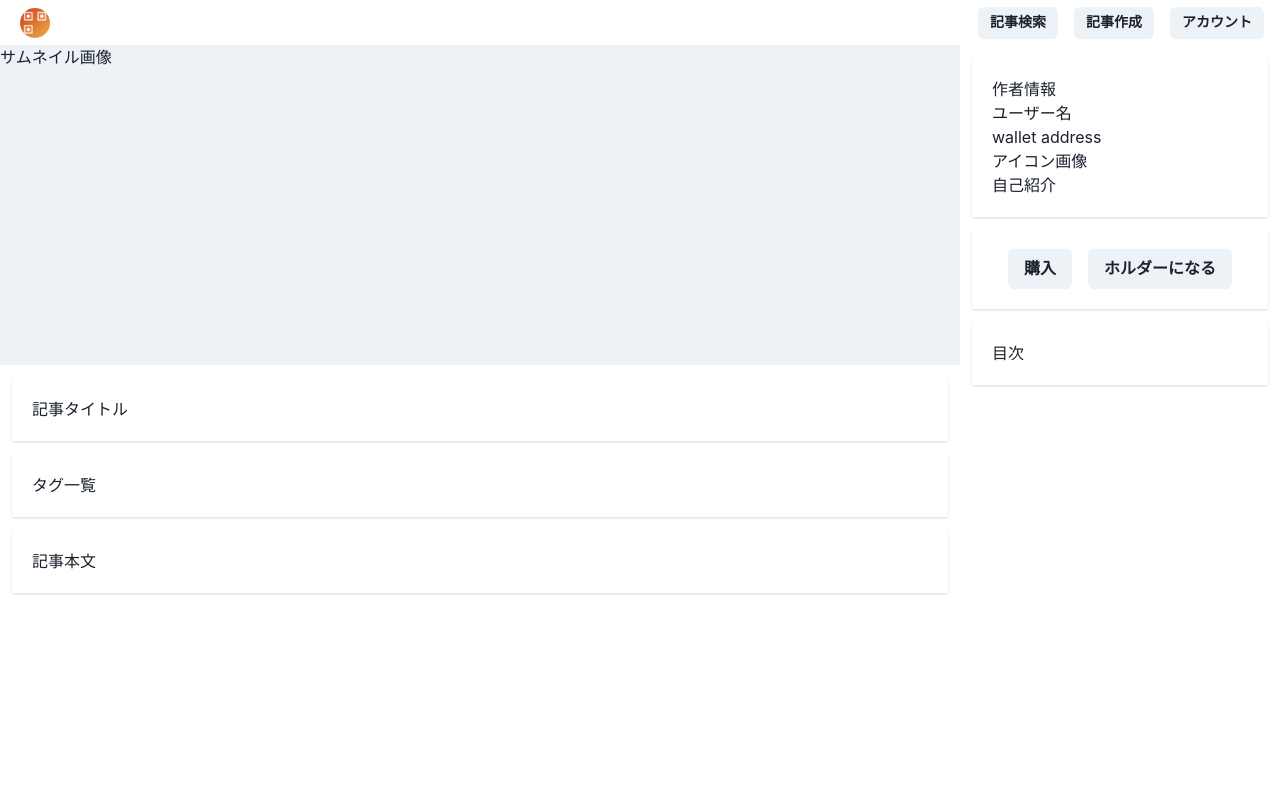
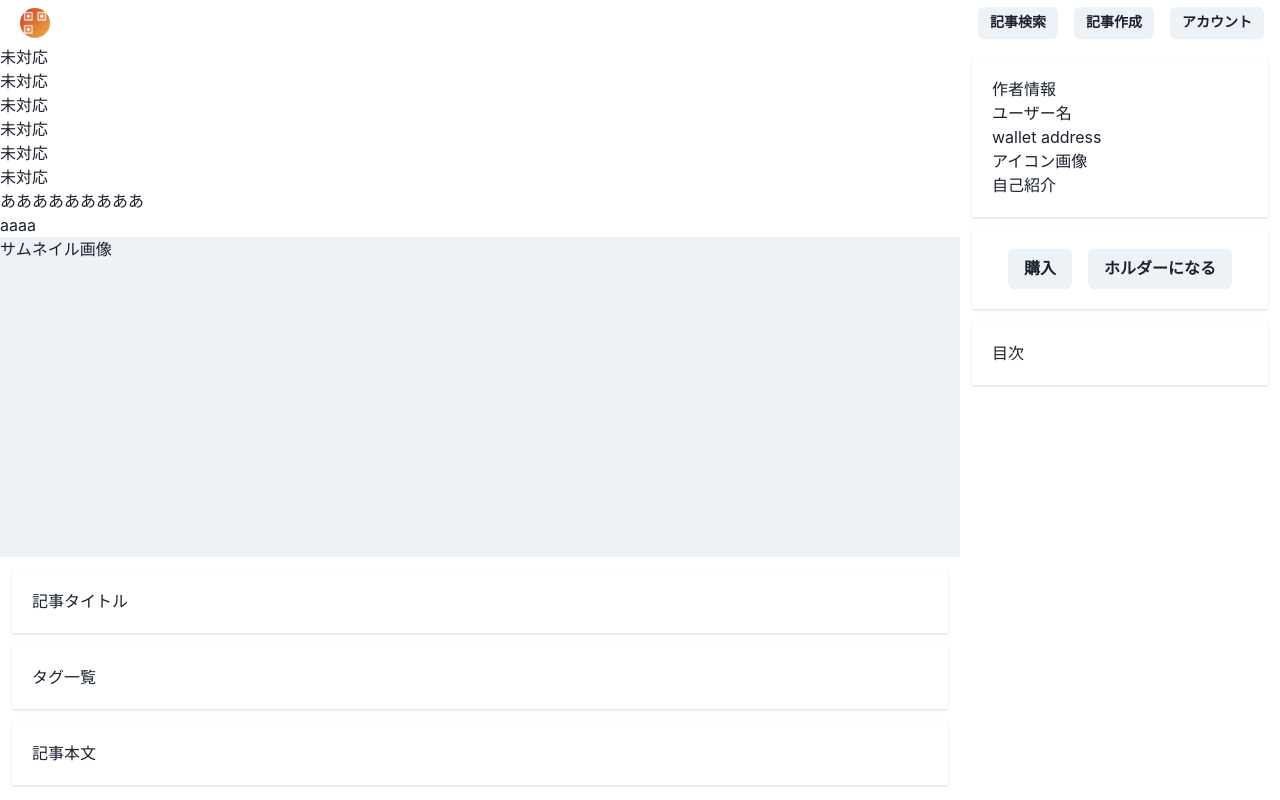
Before and after one commit to palledad/dManga, a Next.js app in the folder frontend/: page /articleviewer in a window 1280 px wide. Built offline with nearby package versions, Linux system fonts and the light colour scheme.

Commit message:
paragraphを表示する機能を追加

```diff
--- a/frontend/pages/articleviewer/index.tsx
+++ b/frontend/pages/articleviewer/index.tsx
@@ -2,13 +2,63 @@ import { Grid, GridItem } from '@chakra-ui/react'
 import Header from '../../components/Header'
 import ArticleColumn from '../../components/ArticleViewer/ArticleColumn'
 import SideColumn from '../../components/ArticleViewer/SideColumn'
+import { useEffect, useState } from 'react'
+import parse from 'html-react-parser'
+
+const articleJson = {
+  time: 1679211491245,
+  blocks: [
+    { id: 'DkMnOlbgD6', type: 'header', data: { text: 'Header', level: 1 } },
+    {
+      id: 'ksw0x1Q4xu',
+      type: 'checklist',
+      data: {
+        items: [
+          { text: 'checklist', checked: false },
+          { text: 'checked checklist', checked: true },
+        ],
+      },
+    },
+    { id: 'zCtAI2J2i5', type: 'code', data: { code: 'code\nCode()' } },
+    {
+      id: 'xGL_zO_NGu',
+      type: 'linkTool',
+      data: { link: 'https://developer.mozilla.org/ja/', meta: {} },
+    },
+    { id: 'JmYhyKv5wm', type: 'list', data: { style: 'ordered', items: ['list1', 'list2'] } },
+    {
+      id: 'VbVvlQmRoq',
+      type: 'quote',
+      data: { text: 'quote', caption: 'caption', alignment: 'left' },
+    },
+    { id: 'FxyUayqKcD', type: 'paragraph', data: { text: 'あああああああああ' } },
+    { id: 'CiXQRCob8Z', type: 'paragraph', data: { text: 'aaaa' } },
+  ],
+  version: '2.26.5',
+}
 
 const ArticleViewer = () => {
+  const [content, setContent] = useState([])
+
+  const elementGenerator = (articleDic: any, key: number) => {
+    const type = articleDic.type
+
+    //switch文にする
+    if (type === 'paragraph') {
+      return <p key={key}>{parse(articleDic.data.text)}</p>
+    } else {
+      return <div key={key}>未対応</div>
+    }
+  }
+  useEffect(() => {
+    articleJson.blocks.map((dic, i) => elementGenerator(dic, i))
+  }, [])
   return (
     <>
       <Header></Header>
       <Grid templateColumns='repeat(4, 1fr)'>
         <GridItem colSpan={3}>
+          <div>{articleJson.blocks.map((dic, i) => elementGenerator(dic, i))}</div>
           <ArticleColumn />
         </GridItem>
         <GridItem colSpan={1}>
```
